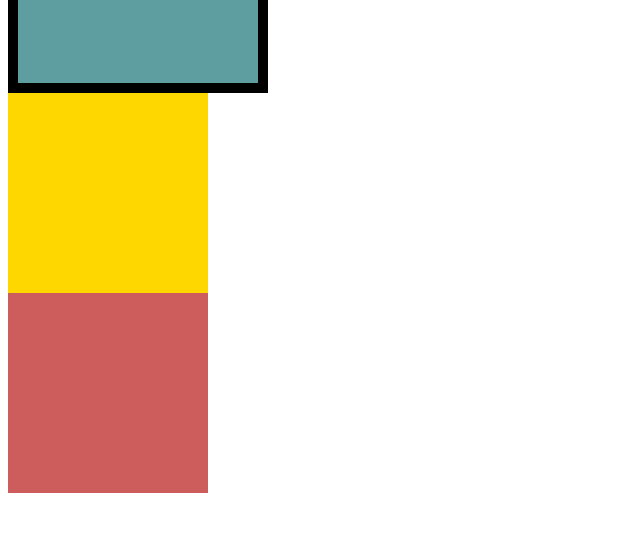
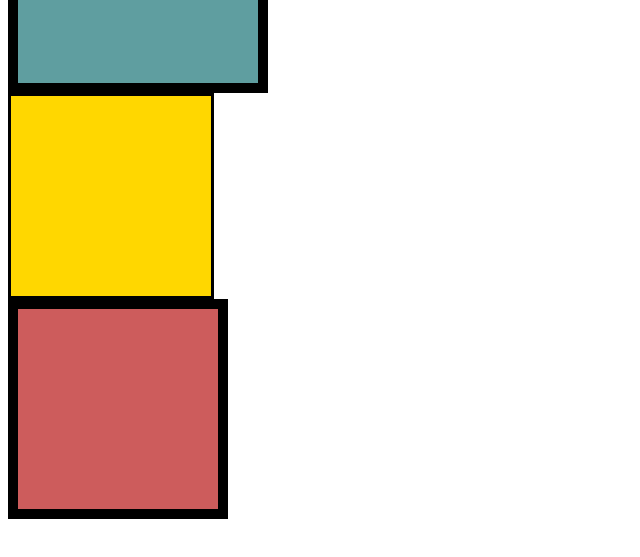
Before and after one commit to Maktumhusen123/100_Days_of_Coding_Challenge, a plain HTML site: page Day44/Intermediate CSS/boxmodel.html in a window 1280 px wide. Shown: the part 175-732 px from the top of the page, without its empty margins (0-640 px from the left). Drawn offline with Linux system fonts and the light colour scheme.

Commit message:
Update boxmodel.html

```diff
--- a/Day44/Intermediate CSS/boxmodel.html
+++ b/Day44/Intermediate CSS/boxmodel.html
@@ -3,6 +3,9 @@
   <head>
     <title>Box Model</title>
     <style>
+      p{
+        margin: 0;
+      }
       .box{
         height: 200px;
         width: 200px;
@@ -14,9 +17,13 @@
       }
       #box2{
         background-color: gold;
+        border: 20px 10px;
+        border-style: solid;
       }
       #box3{
-        background-color: indianred
+        background-color: indianred;
+        border: 10px;
+        border-style: solid;
       }
     </style>
   </head>
```
